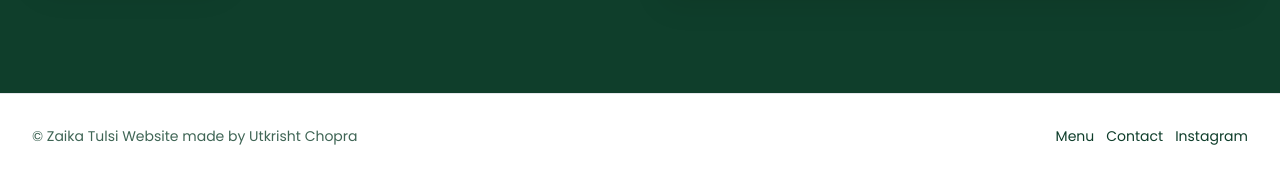
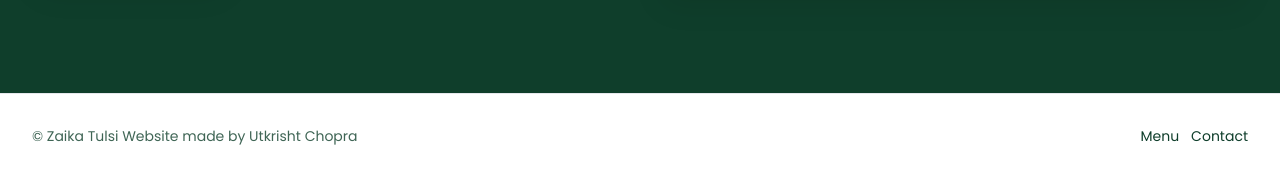
Before and after one commit to utkrishtchopra/zaika-tulsi-utkrisht, a plain HTML site: page index.html in a window 1280 px wide. Shown: the part 3472-3650 px from the top of the page. Drawn offline with nearby package versions, Linux system fonts and the light colour scheme.

Commit message:
Update index.html

```diff
--- a/index.html
+++ b/index.html
@@ -285,7 +285,6 @@
       <div class="flex gap-3 text-sm">
         <a href="#menu" class="hover:text-brand-green">Menu</a>
         <a href="#contact" class="hover:text-brand-green">Contact</a>
-        <a href="https://instagram.com/zaikatulsi" class="hover:text-brand-green">Instagram</a>
       </div>
     </div>
   </footer>
```
